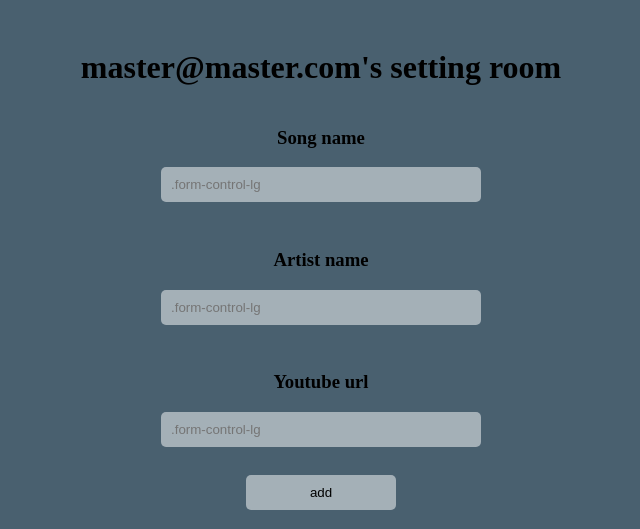
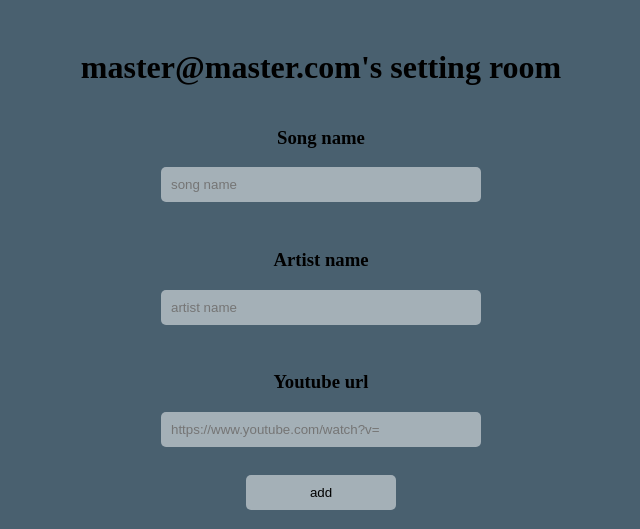
Before and after one commit to leehjhjhj/instamusic, a Django app: page /set/ in a window 1280 px wide. Shown: the top 529 px of the page, without its empty margins (319-959 px from the left). Run offline with Django 4.2, Linux system fonts and the light colour scheme; a user stored in the database is signed in; data comes from the database, SQL or seed files in the repository.

Commit message:
fix: setting holder change

```diff
--- a/music/settings.py
+++ b/music/settings.py
@@ -9,7 +9,7 @@
 SECRET_KEY = config('SECRET_KEY'),
 
 # SECURITY WARNING: don't run with debug turned on in production!
-DEBUG = False
+DEBUG = True
 
 ALLOWED_HOSTS = ['*']
 
--- a/music/templates/set.html
+++ b/music/templates/set.html
@@ -7,13 +7,13 @@
         {% csrf_token %}
         <h1>{{ user.username }}'s setting room</h1>
         <h3>Song name</h3>
-        <input class="form-control form-control-lg" name="name" type="text" placeholder=".form-control-lg"
+        <input class="form-control form-control-lg" name="name" type="text" placeholder="song name"
             aria-label=".form-control-lg example" required><br>
         <h3>Artist name</h3>
-        <input class="form-control form-control-lg" name="artist" type="text" placeholder=".form-control-lg"
+        <input class="form-control form-control-lg" name="artist" type="text" placeholder="artist name"
             aria-label=".form-control-lg example" required><br>
         <h3>Youtube url</h3>
-        <input class="form-control form-control-lg" name="youtube_url" type="text" placeholder=".form-control-lg"
+        <input class="form-control form-control-lg" name="youtube_url" type="text" placeholder="https://www.youtube.com/watch?v="
             aria-label=".form-control-lg example" required><br>
         <button type="submit" name="draft" class="form-control-submit-button" id="submit-btn">add</button>
     </form>
```
